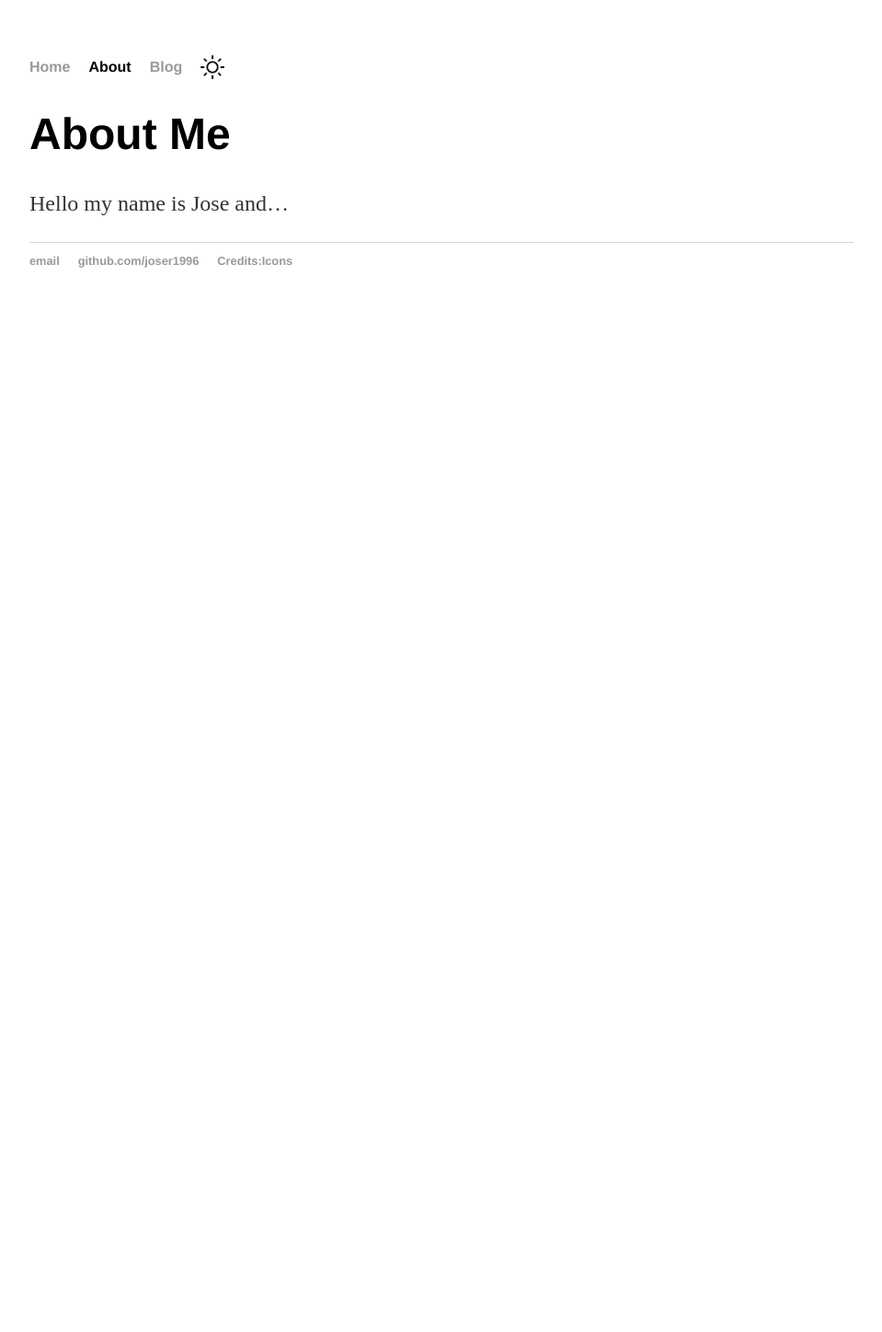
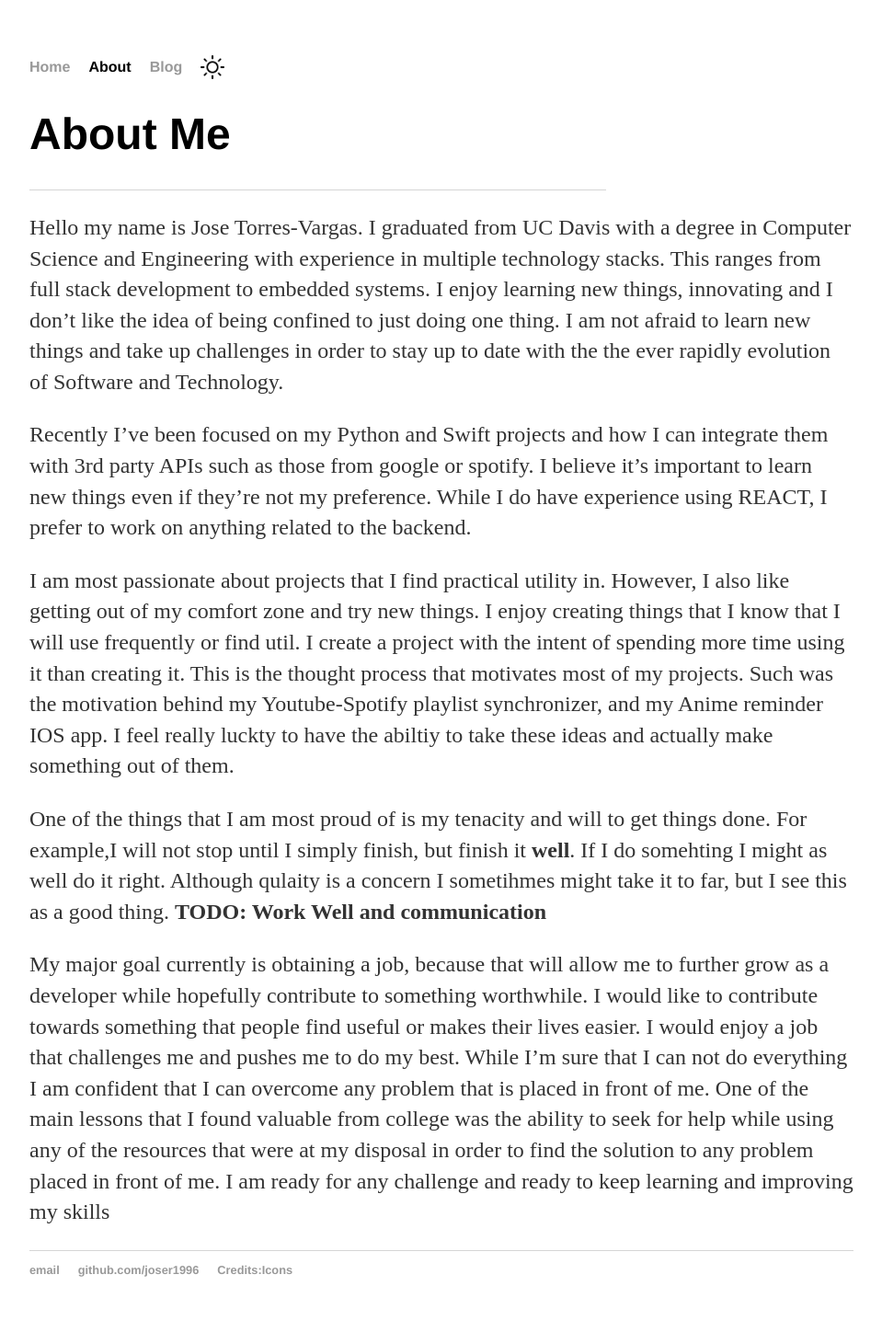
Before and after one commit to joser1996/joser1996.github.io, a Jekyll site: the page built from about.md, in a window 1280 px wide. Shown: the whole page at 92% size, without its empty margins (160-1119 px from the left). Built offline with Jekyll 4.4.1, drawn with Linux system fonts in a browser that asks for light colours; nearby versions of some CDN libraries; before the commit the page ends 900 px from its top, so only the background shows below that.

Commit message:
Updating About Me page.

```diff
--- a/_data/projectCards.yml
+++ b/_data/projectCards.yml
@@ -25,7 +25,7 @@
   desc: |
     Application built using python. Purpose is to allow user to take a public
     youtube playlist and generate a spotify playlist based on the titles of the
-    videos. See currnt version on github
+    videos. See current version on github
 - name: Anime Reminder App
   status: Complete
   link: null
--- a/_sass/main.scss
+++ b/_sass/main.scss
@@ -1,6 +1,12 @@
 body {
 	margin: 60px auto;
 	width: 70%;
+}
+
+#divider {
+	width: 70%;
+	height: 1px;
+	border-bottom: 1px solid #d5d5d5;
 }
 
 nav ul, footer ul {
--- a/about.md
+++ b/about.md
@@ -3,5 +3,43 @@ title: About Me
 ---
 
 # About Me
+<div id="divider"></div>
 
-Hello my name is Jose  and...
+Hello my name is Jose Torres-Vargas. I graduated from UC Davis with a degree in
+Computer Science and Engineering with experience in multiple technology stacks.
+This ranges from full stack development to embedded systems. I enjoy learning
+new things, innovating and I don't like the idea of being confined to just
+doing one thing. I am not afraid to learn new things and take up challenges in
+order to stay up to date with the the ever rapidly evolution of Software and
+Technology.
+
+Recently I've been focused on my Python and Swift projects and how I can
+integrate them with 3rd party APIs such as those from google or spotify. I
+believe it's important to learn new things even if they're not my preference.
+While I do have experience using REACT, I prefer to work on anything related to
+the backend.
+
+I am most passionate about projects that I find practical utility in. However,
+I also like getting out of my comfort zone and try new things. I enjoy creating
+things that I know that I will use frequently or find util. I create a project
+with the intent of spending more time using it than creating it. This is the
+thought process that motivates most of my projects. Such was the motivation
+behind my Youtube-Spotify playlist synchronizer, and my Anime reminder IOS app.
+I feel really luckty to have the abiltiy to take these ideas and actually make
+something out of them.
+
+One of the things that I am most proud of is my tenacity and will to get things
+done. For example,I will not stop until I simply finish, but finish it **well**.
+If I do somehting I might as well do it right. Although qulaity is a concern I
+sometihmes might take it to far, but I see this as a good thing. **TODO: Work Well and communication**
+
+My major goal currently is obtaining a job, because that will allow me to
+further grow as a developer while hopefully contribute to something worthwhile.
+I would like to contribute towards something that people find useful or makes
+their lives easier. I would enjoy a job that challenges me and pushes me to do
+my best. While I'm sure that I can not do everything I am confident that I can
+overcome any problem that is placed in front of me. One of the main lessons that
+I found valuable from college was the ability to seek for help while using any
+of the resources that were at my disposal in order to find the solution to any
+problem placed in front of me. I am ready for any challenge and ready to keep
+learning and improving my skills
```
